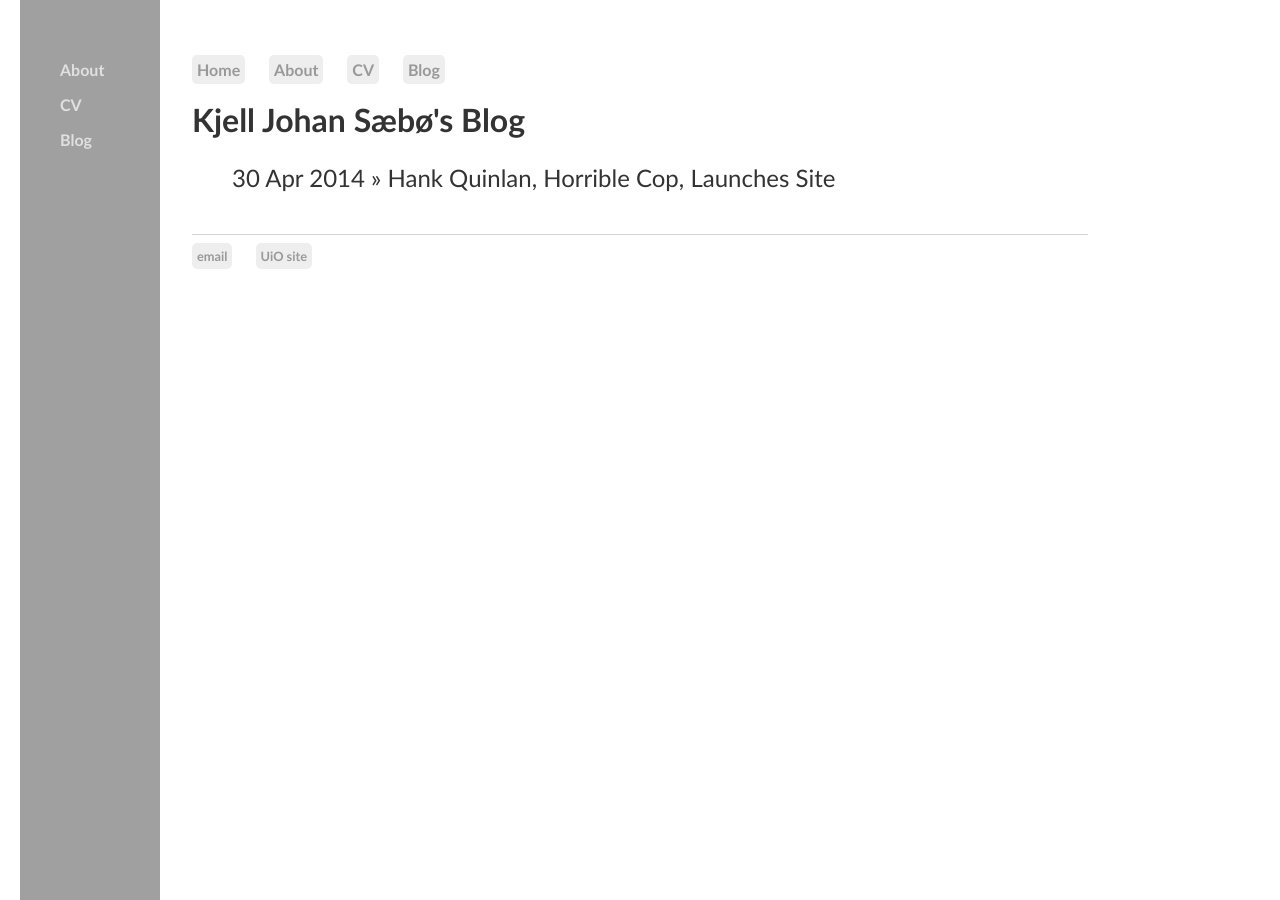
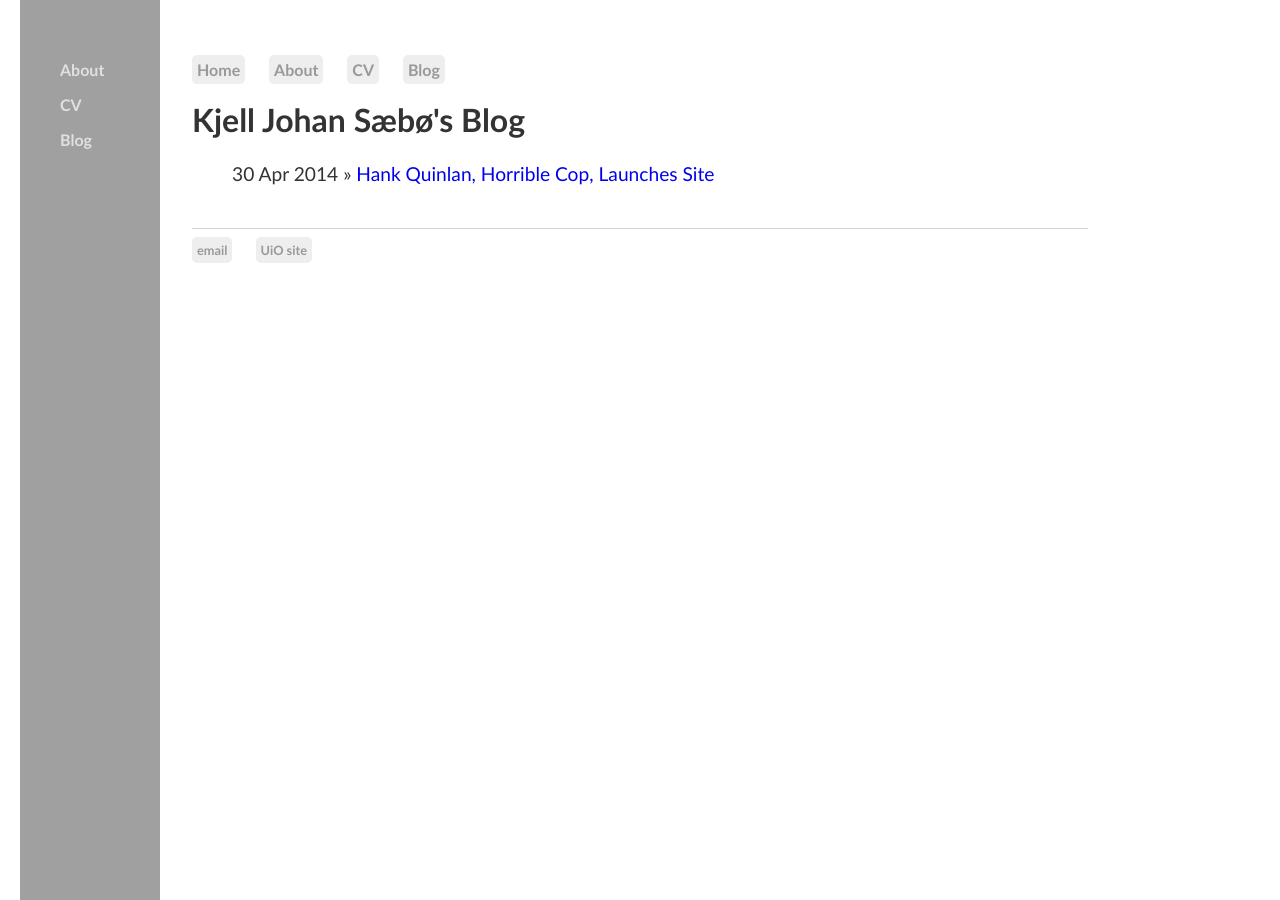
Before and after one commit to kjelljs/kjelljs.github.io, a Jekyll site: the page built from blog/index.html, in a window 1280 px wide. Built offline with Jekyll 4.4.1, drawn with Linux system fonts in a browser that asks for light colours.

Commit message:
Update main.css

```diff
--- a/css/main.css
+++ b/css/main.css
@@ -57,9 +57,9 @@
 nav a:hover, footer a:hover {
     color: #404040;
 }
-#blogposts, #blogposts span, #blogposts a {
-   font-size: 1em; font-family: Optima, Candara, Calibri, Arial, sans-serif; line-height: 1.4em;
-    color: #333; list-style: none;
+#blogposts {
+    font-family: Optima, Candara, Calibri, Arial, sans-serif; line-height: 1.4em;
+    color: #333;
 }
 h1 {
     font-size: 2em;
@@ -82,17 +82,9 @@
 
 ul.posts {
     margin: 20px auto 40px;
-    font-size: 1.5em;
+    font-size: 1.2em;
 }
 
 ul.posts li {
     list-style: none;
 }
-ul.posts {
-    margin: 20px auto 40px;
-    font-size: 1.5em;
-}
-
-ul.posts li {
-    list-style: none;
-}
```
